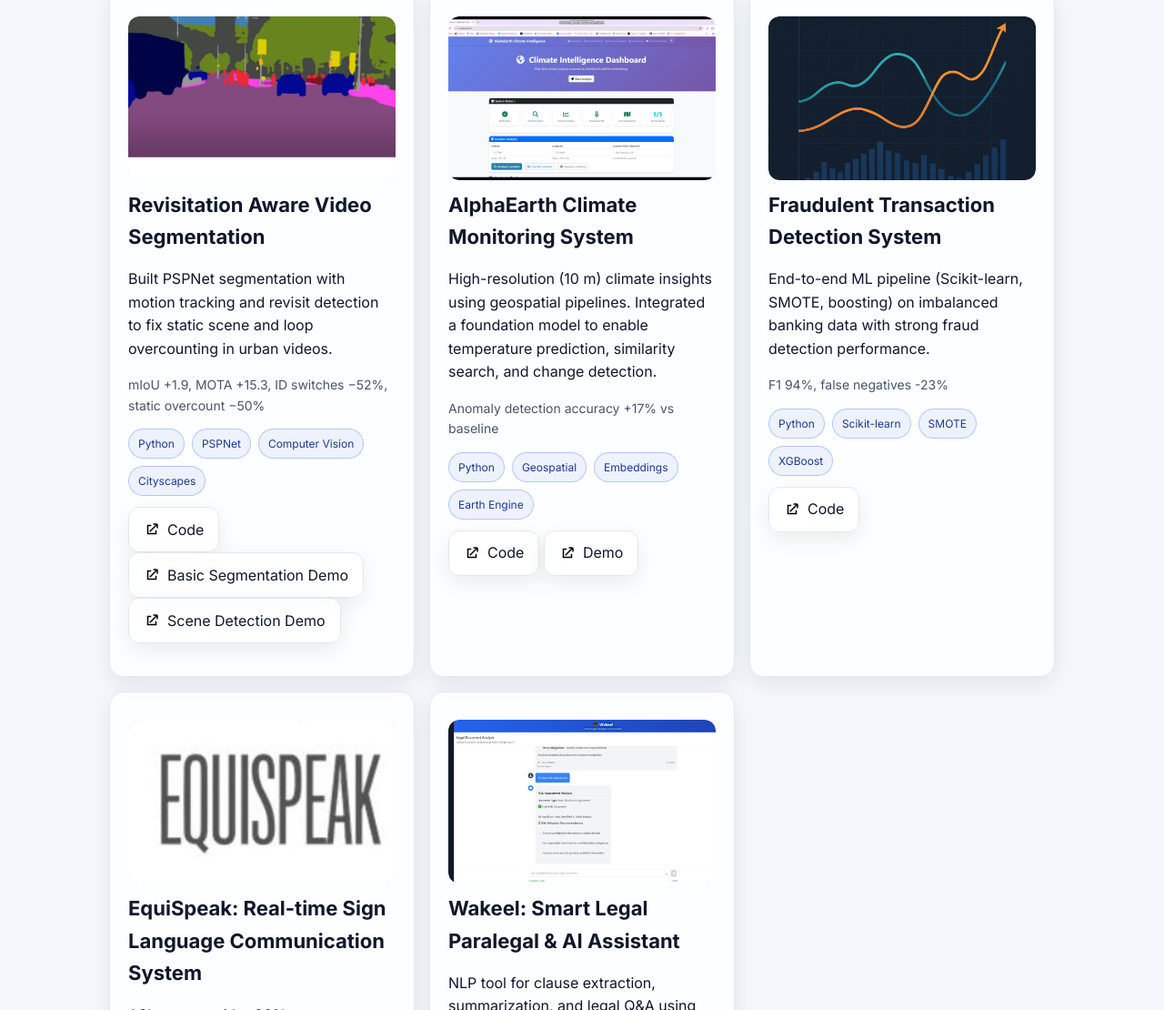
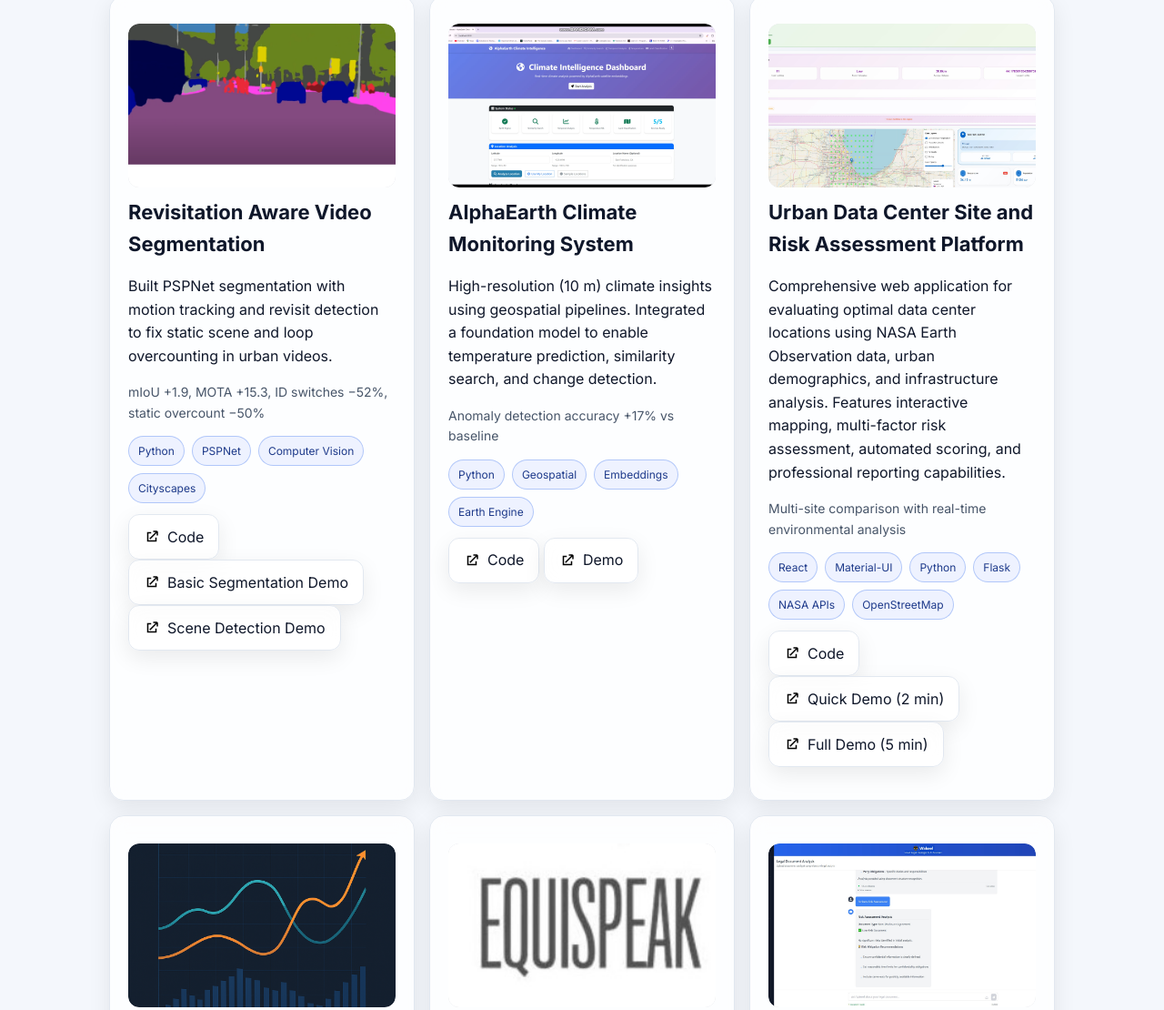
Before and after one commit to Aashan47/Portfolio-aashan, a plain HTML site: page index.html in a window 1280 px wide. Shown: the part 1057-2167 px from the top of the page at 91% size. Drawn offline with Linux system fonts and the light colour scheme.

Commit message:
Added New Project

```diff
--- a/assets/css/style.css
+++ b/assets/css/style.css
@@ -170,7 +170,7 @@ a:hover::after{transform:scaleX(1)}
   transform: scale(1.05);
   box-shadow: 0 4px 12px rgba(37, 99, 235, 0.3);
 }
-.nav ul{ display:flex; gap:16px; list-style:none; margin:0; padding:0 }
+.nav ul{ display:flex; gap:8px; list-style:none; margin:0; padding:0; flex-wrap: wrap }
 .nav a{
   padding:8px 12px;
   border-radius:10px;
@@ -178,6 +178,8 @@ a:hover::after{transform:scaleX(1)}
   transition: all 200ms ease;
   position: relative;
   font-weight: 500;
+  white-space: nowrap;
+  font-size: 15px;
 }
 .nav a:hover{
   color:var(--text);
--- a/data.json
+++ b/data.json
@@ -83,6 +83,35 @@
       ],
       "image": "assets/img/Thumbnail-Alpha Earth.png",
       "alt": "AlphaEarth system"
+    },
+    {
+      "title": "Urban Data Center Site and Risk Assessment Platform",
+      "summary": "Comprehensive web application for evaluating optimal data center locations using NASA Earth Observation data, urban demographics, and infrastructure analysis. Features interactive mapping, multi-factor risk assessment, automated scoring, and professional reporting capabilities.",
+      "metric": "Multi-site comparison with real-time environmental analysis",
+      "tags": [
+        "React",
+        "Material-UI",
+        "Python",
+        "Flask",
+        "NASA APIs",
+        "OpenStreetMap"
+      ],
+      "links": [
+        {
+          "label": "Code",
+          "url": "https://github.com/Aashan47/Urban-Data-Center-Site-and-Risk-Assessment"
+        },
+        {
+          "label": "Quick Demo (2 min)",
+          "url": "https://youtu.be/Hd5zVOhxH78"
+        },
+        {
+          "label": "Full Demo (5 min)",
+          "url": "https://youtu.be/GxkEzKhGeb0"
+        }
+      ],
+      "image": "assets/img/Thumbnail-Urban-Data-Center.jpg",
+      "alt": "Urban Data Center Assessment Platform"
     },
     {
       "title": "Fraudulent Transaction Detection System",
```
Also changed, not shown: assets/img/Thumbnail-Urban-Data-Center.jpg (added).
